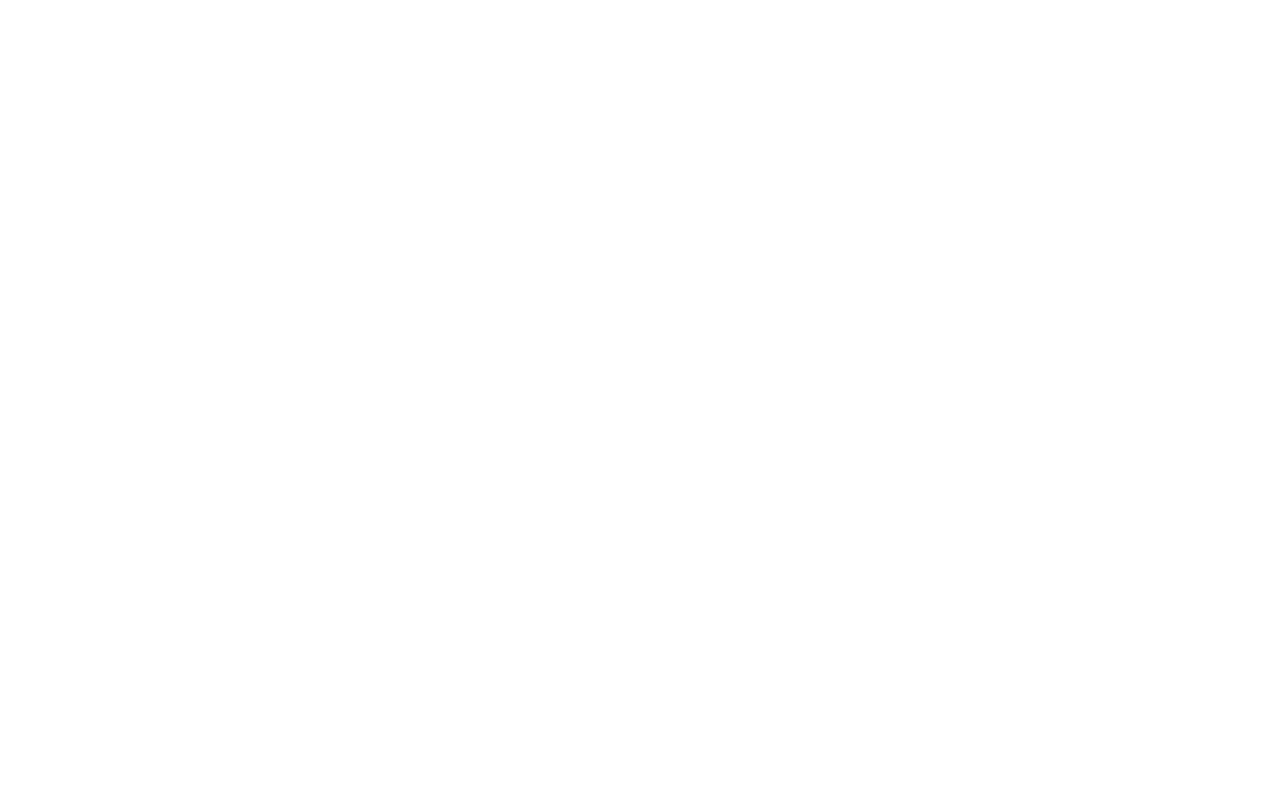
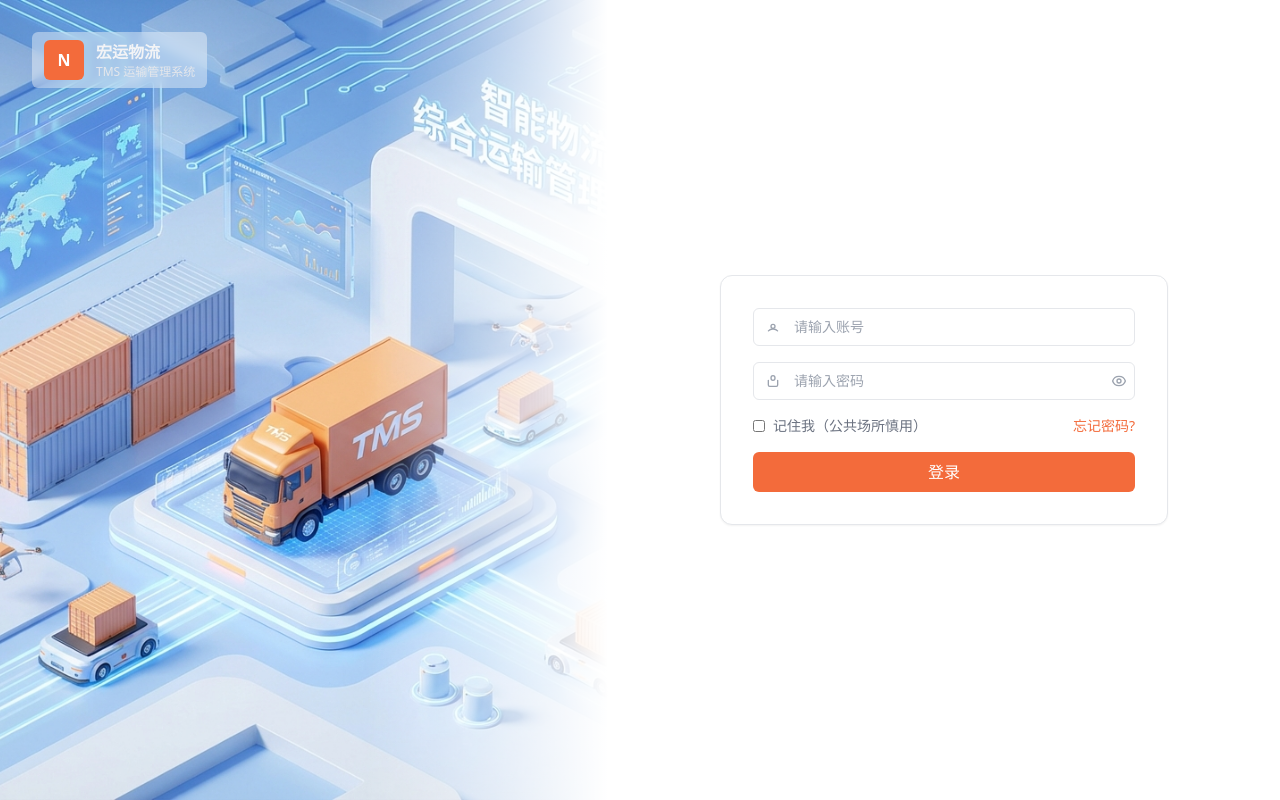
Before and after one commit to wzy20060130/ai-TMS, a Vue app in the folder TMS/: page /login in a window 1280 px wide. Before the commit this address had no page. Built offline with nearby package versions, Linux system fonts and the light colour scheme.

Commit message:
登录页

```diff
--- a/TMS/src/router/index.ts
+++ b/TMS/src/router/index.ts
@@ -1,6 +1,8 @@
 import { createRouter, createWebHistory } from 'vue-router'
 import Home from '../views/Home.vue'
 import About from '../views/About.vue'
+import Login from '../views/Login.vue'
+
 
 const router = createRouter({
   history: createWebHistory(import.meta.env.BASE_URL),
@@ -14,6 +16,11 @@
       path: '/about',
       name: 'about',
       component: About
+    },
+    {
+      path: '/login',
+      name: 'login',
+      component: Login
     }
   ]
 })
--- /dev/null
+++ b/TMS/src/views/Login.vue
@@ -0,0 +1,147 @@
+<template>
+  <div class="min-h-screen flex flex-col lg:flex-row">
+    <!-- 左侧大图：使用固定的 Unsplash 静态链接 -->
+    <div class="lg:flex-1 h-64 lg:h-auto relative overflow-hidden bg-gray-50">
+      <img
+        :src="imageSrc"
+        @error="onImgError"
+        alt="abstract tech background"
+        class="absolute inset-0 w-full h-full object-cover"
+      />
+
+      <!-- 渐变叠加（提高右侧卡片对比度） -->
+      <div class="absolute inset-y-0 right-0 w-2/5 pointer-events-none"
+     style="background: linear-gradient(90deg, rgba(255,255,255,0) 0%, rgba(255,255,255,1) 100%);">
+</div>
+
+      <!-- 左上 logo（大屏显示） -->
+      <div class="hidden lg:flex absolute top-8 left-8 items-center gap-3 bg-white/40 backdrop-blur-sm rounded-md px-3 py-2">
+        <div class="w-10 h-10 rounded-md flex items-center justify-center bg-brand text-white font-bold">N</div>
+        <div>
+          <div class="font-semibold text-gray-100">宏运物流</div>
+          <div class="text-xs text-gray-200">TMS 运输管理系统</div>
+        </div>
+      </div>
+    </div>
+
+    <!-- 右侧登录卡片 -->
+    <div class="flex items-center justify-center lg:flex-[0_0_42rem] p-8">
+      <div class="w-full max-w-md">
+        <div class="bg-white border border-gray-200 rounded-xl shadow-sm p-8">
+          <div class="flex items-center gap-3 mb-6 lg:hidden">
+            <div class="w-10 h-10 rounded-md flex items-center justify-center bg-brand text-white font-bold">N</div>
+            <div>
+              <div class="font-semibold text-gray-800">宏运物流</div>
+              <div class="text-xs text-gray-400">TMS运输管理系统</div>
+            </div>
+          </div>
+
+          <form @submit.prevent="onSubmit" class="space-y-4">
+            <div>
+              <label class="relative block">
+                <div class="absolute inset-y-0 left-0 pl-3 flex items-center pointer-events-none text-gray-400">
+                  <svg class="w-4 h-4" fill="none" stroke="currentColor" viewBox="0 0 24 24">
+                    <path stroke-linecap="round" stroke-linejoin="round" stroke-width="2"
+                      d="M5.121 17.804A9 9 0 0112 15a9 9 0 016.879 2.804M15 11a3 3 0 10-6 0 3 3 0 006 0z"/>
+                  </svg>
+                </div>
+                <input
+                  v-model="form.username"
+                  type="text"
+                  placeholder="请输入账号"
+                  class="w-full pl-10 pr-3 py-2 border rounded-md text-sm focus:outline-none focus:ring-2 focus:ring-brand focus:border-transparent"
+                />
+              </label>
+            </div>
+
+            <div>
+              <label class="relative block">
+                <div class="absolute inset-y-0 left-0 pl-3 flex items-center pointer-events-none text-gray-400">
+                  <svg class="w-4 h-4" fill="none" stroke="currentColor" viewBox="0 0 24 24">
+                    <path stroke-linecap="round" stroke-linejoin="round" stroke-width="2"
+                      d="M12 11c1.657 0 3-1.567 3-3.5S13.657 4 12 4 9 5.567 9 7.5 10.343 11 12 11zM5 11v7a2 2 0 002 2h10a2 2 0 002-2v-7"/>
+                  </svg>
+                </div>
+
+                <input
+                  :type="showPassword ? 'text' : 'password'"
+                  v-model="form.password"
+                  placeholder="请输入密码"
+                  class="w-full pl-10 pr-10 py-2 border rounded-md text-sm focus:outline-none focus:ring-2 focus:ring-brand focus:border-transparent"
+                />
+
+                <button type="button" @click="toggleShow" class="absolute right-2 top-1/2 -translate-y-1/2 text-gray-400">
+                  <svg v-if="!showPassword" class="w-4 h-4" fill="none" stroke="currentColor" viewBox="0 0 24 24">
+                    <path stroke-linecap="round" stroke-linejoin="round" stroke-width="2"
+                      d="M15 12a3 3 0 11-6 0 3 3 0 016 0z"/>
+                    <path stroke-linecap="round" stroke-linejoin="round" stroke-width="2"
+                      d="M2.458 12C3.732 7.943 7.523 5 12 5c4.477 0 8.268 2.943 9.542 7-1.274 4.057-5.065 7-9.542 7-4.477 0-8.268-2.943-9.542-7z"/>
+                  </svg>
+                  <svg v-else class="w-4 h-4" fill="none" stroke="currentColor" viewBox="0 0 24 24">
+                    <path stroke-linecap="round" stroke-linejoin="round" stroke-width="2"
+                      d="M13.875 18.825A10.05 10.05 0 0112 19c-4.477 0-8.268-2.943-9.542-7a9.98 9.98 0 012.43-4.14M6.88 6.88A9.97 9.97 0 0112 5c4.477 0 8.268 2.943 9.542 7a9.967 9.967 0 01-4.02 5.27M3 3l18 18"/>
+                  </svg>
+                </button>
+              </label>
+            </div>
+
+            <div class="flex items-center justify-between text-sm">
+              <label class="flex items-center gap-2 text-gray-500">
+                <input type="checkbox" v-model="form.remember" class="w-3 h-3 rounded border-gray-300" />
+                <span>记住我（公共场所慎用）</span>
+              </label>
+              <a href="#" class="text-brand hover:underline">忘记密码?</a>
+            </div>
+
+            <div>
+              <button type="submit" class="w-full py-2 bg-brand text-white rounded-md hover:opacity-95 transition">
+                登录
+              </button>
+            </div>
+          </form>
+
+          <div v-if="error" class="mt-4 text-sm text-red-500">{{ error }}</div>
+        </div>
+      </div>
+    </div>
+  </div>
+</template>
+
+<script setup lang="ts">
+import { ref, reactive } from 'vue'
+import bg from '../public/1.jpg'
+/* 固定的 Unsplash 静态图片（抽象 / 科技风） */
+const primaryImage = bg
+/* 额外的回退图（如果 primary 无法加载） */
+const fallbackImage = 'https://images.unsplash.com/photo-1496306641277-9f107a5b0f6b?auto=format&fit=crop&w=1600&q=80'
+
+const imageSrc = ref(primaryImage)
+function onImgError() {
+  if (imageSrc.value !== fallbackImage) imageSrc.value = fallbackImage
+}
+
+/* 表单逻辑 */
+const showPassword = ref(false)
+const error = ref('')
+
+function toggleShow() { showPassword.value = !showPassword.value }
+
+type FormState = { username: string; password: string; remember: boolean }
+const form = reactive<FormState>({ username: '', password: '', remember: false })
+
+function onSubmit() {
+  error.value = ''
+  if (!form.username.trim()) { error.value = '请输入账号'; return }
+  if (!form.password) { error.value = '请输入密码'; return }
+
+  console.log('提交表单', { ...form })
+
+
+}
+</script>
+
+<style>
+:root { --brand: #f36b3b; }
+.bg-brand { background-color: var(--brand); }
+.text-brand { color: var(--brand); }
+</style>
```
Also changed, not shown: TMS/src/public/1.jpg (added), 1 other file (tests, documents, lock files or other folders).
